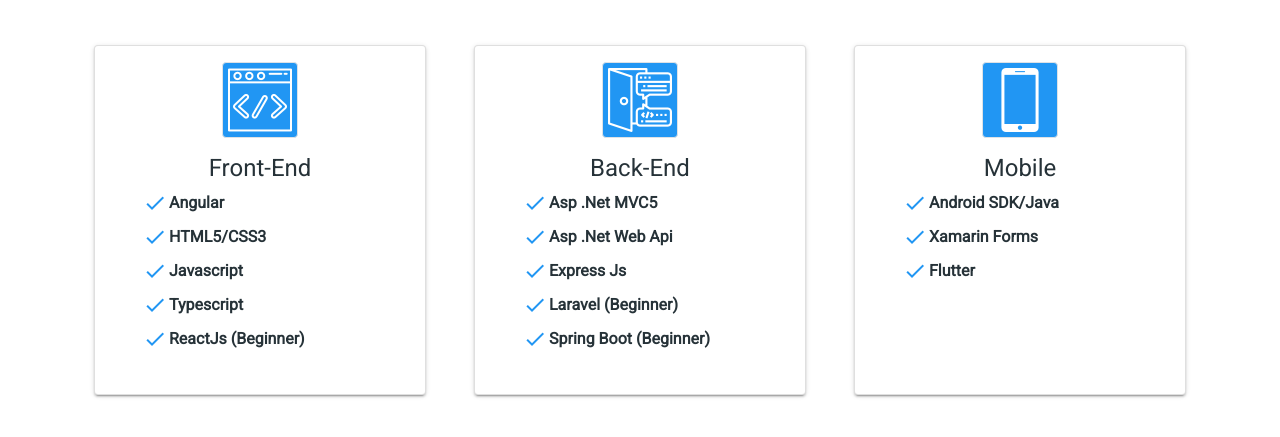
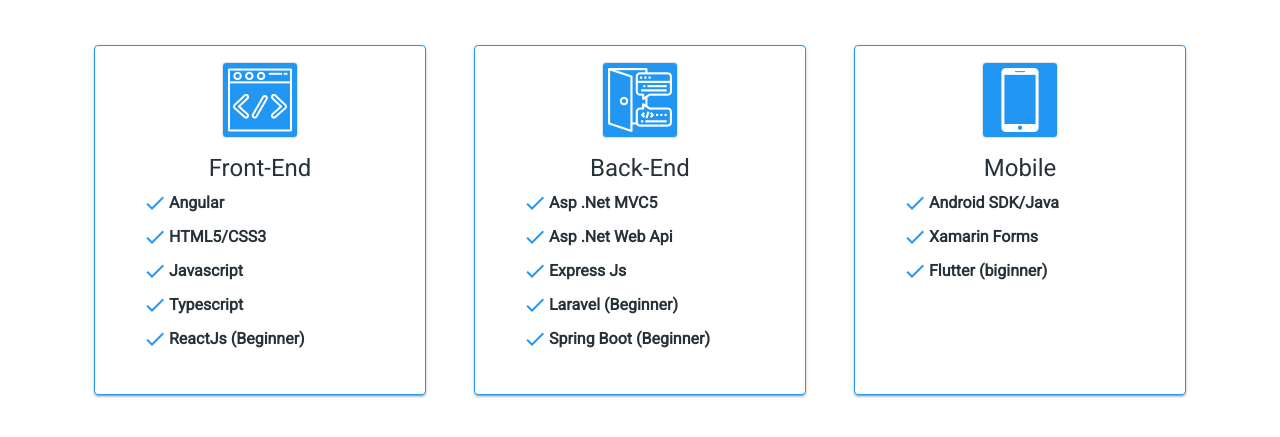
Before and after one commit to AbderrahmeneDZ/Portfolio, a plain HTML site: page index.html in a window 1280 px wide. Shown: the part 541-978 px from the top of the page. Drawn offline with nearby package versions, Linux system fonts and the light colour scheme.

Commit message:
adding border for cards

```diff
--- a/index.html
+++ b/index.html
@@ -113,13 +113,19 @@
                     <h4 class="text-center my-2">Mobile</h4>
                     <h6 class="ml-5"><i class="material-icons">check</i><b>Android SDK/Java</b></h6>
                     <h6 class="ml-5"><i class="material-icons">check</i><b>Xamarin Forms</b></h6>
-                    <h6 class="ml-5"><i class="material-icons">check</i><b>Flutter</b></h6>
+                    <h6 class="ml-5"><i class="material-icons">check</i><b>Flutter (biginner)</b></h6>
                 </div>
             </div>
         </div>
     </div>
 
     <!-- #endregion Skills -->
+
+    <!-- #region Projects & Experiences-->
+
+    <div class="container projects">
+
+    </div>
 
     <script src="https://code.jquery.com/jquery-3.3.1.slim.min.js" integrity="sha384-q8i/X+965DzO0rT7abK41JStQIAqVgRVzpbzo5smXKp4YfRvH+8abtTE1Pi6jizo"
         crossorigin="anonymous"></script>
--- a/style.css
+++ b/style.css
@@ -16,6 +16,10 @@ nav .fab{
 
 .card{
     box-shadow: 0 3px 1px -2px rgba(0, 0, 0, .2), 0 2px 2px 0 rgba(0, 0, 0, .14), 0 1px 5px 0 rgba(0, 0, 0, .12);
+}
+
+.skills .card{
+    border: #2196F3 1px solid;
 }
 
 .card-img{
```
